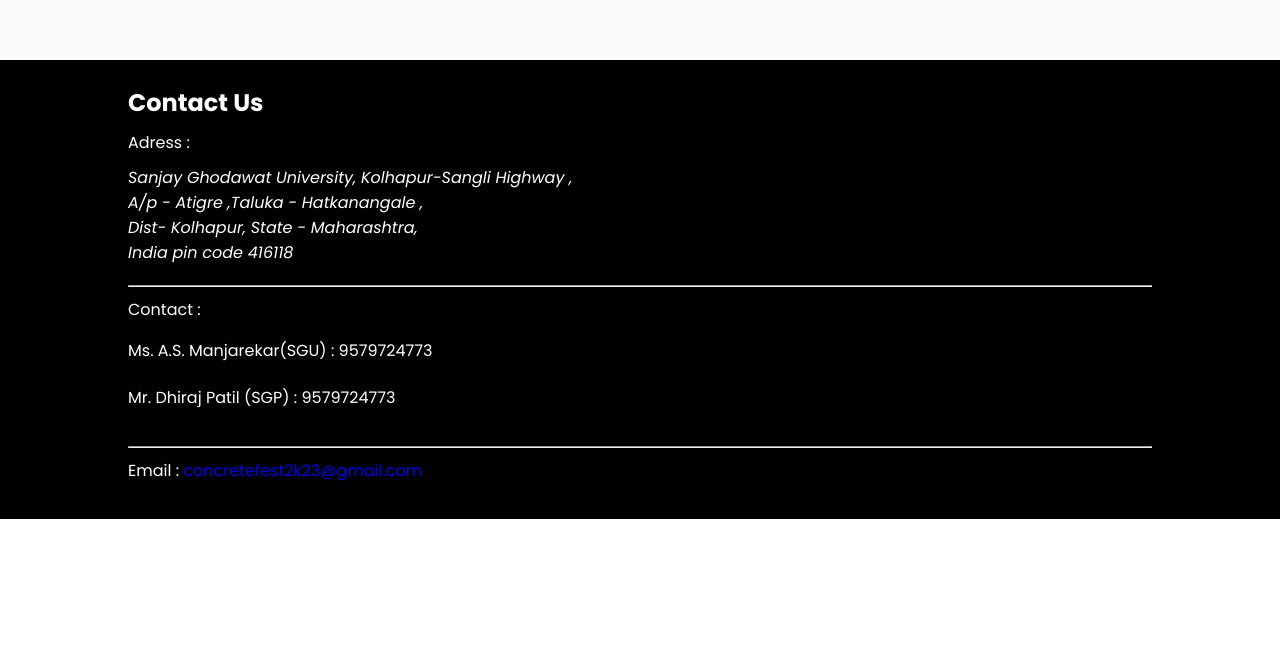
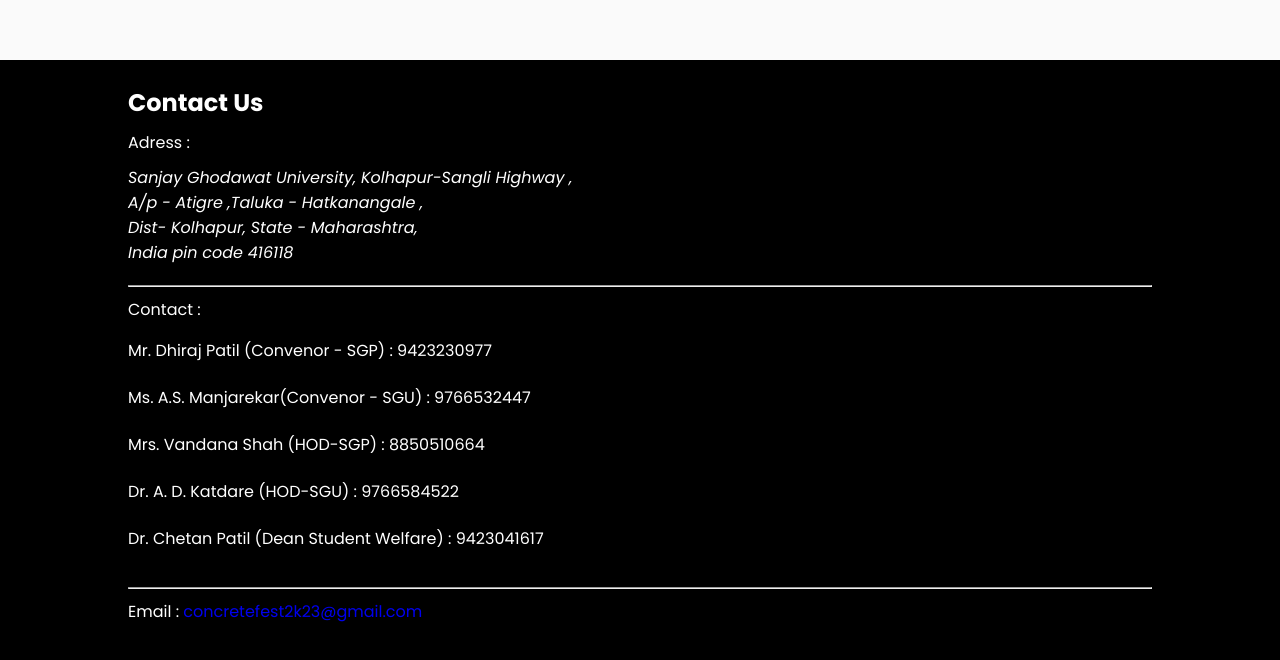
Before and after one commit to Dcode36/concretefest, a plain HTML site: page index.html in a window 1280 px wide. Shown: the part 5644-6304 px from the top of the page. Before the commit the page ends 6163 px from the top, so only its background shows below. Drawn offline with Linux system fonts and the light colour scheme; a web font is replaced by a local one.

Commit message:
contact added

```diff
--- a/index.html
+++ b/index.html
@@ -690,8 +690,15 @@
             <p>
                 Contact :
             <ol>
-                <li>Ms. A.S. Manjarekar(SGU) : 9579724773</li>
-                <li>Mr. Dhiraj Patil (SGP) : 9579724773</li>
+                <li>Mr. Dhiraj Patil (Convenor -  SGP) : 9423230977</li>
+                <li>Ms. A.S. Manjarekar(Convenor -  SGU) : 9766532447</li>
+                <li>Mrs. Vandana Shah (HOD-SGP) : 8850510664</li>
+                <li>Dr. A. D. Katdare (HOD-SGU) : 9766584522</li>
+                <li>Dr. Chetan Patil (Dean Student Welfare) : 9423041617</li>
+
+
+
+
             </ol>
             </p>
             <hr>
```
